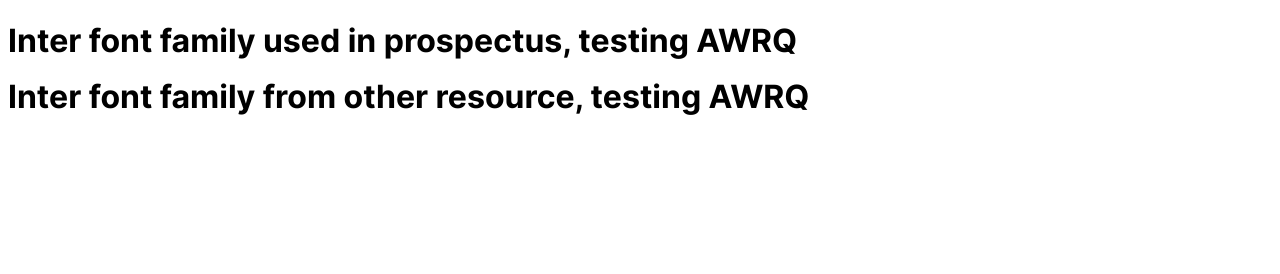
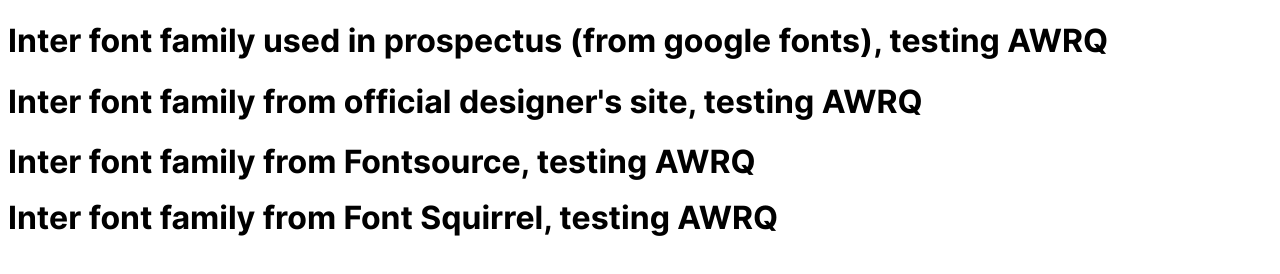
Before and after one commit to MRRaduan/inter-font-test, a plain HTML site: page index.html in a window 1280 px wide. Drawn offline with Linux system fonts and the light colour scheme.

Commit message:
Add fonts from others providers

```diff
--- a/font.css
+++ b/font.css
@@ -10,10 +10,32 @@
 
 /* Inter - bold */
 @font-face {
-  font-family: 'Inter External';
+  font-family: 'Inter Squirrel';
   font-style:  normal;
   font-weight: 700;
   font-display: swap;
-  src: url("./inter-latin-700-normal-external.woff2") format("woff2");
+  src: url("./inter-latin-700-normal-squirrel.woff2") format("woff2");
   unicode-range: U+0-17F,U+2BB,U+2BC,U+2C6,U+2DA,U+2DC,U+2000-206F,U+2074,U+20AC,U+2122,U+2191,U+2193,U+2212,U+2215,U+FEFF,U+FFFD;
 }
+
+
+/* Inter - bold */
+@font-face {
+  font-family: 'Inter Fontsource';
+  font-style:  normal;
+  font-weight: 700;
+  font-display: swap;
+  src: url("./inter-latin-700-normal-fontsource.woff2") format("woff2");
+  unicode-range: U+0-17F,U+2BB,U+2BC,U+2C6,U+2DA,U+2DC,U+2000-206F,U+2074,U+20AC,U+2122,U+2191,U+2193,U+2212,U+2215,U+FEFF,U+FFFD;
+}
+
+
+/* Inter - bold */
+@font-face {
+  font-family: 'Inter Official';
+  font-style:  normal;
+  font-weight: 700;
+  font-display: swap;
+  src: url("./inter-latin-700-normal-official.woff2") format("woff2");
+  unicode-range: U+0-17F,U+2BB,U+2BC,U+2C6,U+2DA,U+2DC,U+2000-206F,U+2074,U+20AC,U+2122,U+2191,U+2193,U+2212,U+2215,U+FEFF,U+FFFD;
+}
--- a/index.html
+++ b/index.html
@@ -8,7 +8,9 @@
   <title>Inter Font Test</title>
 </head>
 <body>
-  <h1 style="font-family: Inter Prospectus;">Inter font family used in prospectus, testing AWRQ</h1>
-  <h1 style="font-family: Inter External;">Inter font family from other resource, testing AWRQ</h1>
+  <h1 style="font-family: Inter Prospectus;">Inter font family used in prospectus (from google fonts), testing AWRQ</h1>
+  <h1 style="font-family: Inter Official;">Inter font family from official designer's site, testing AWRQ</h1>
+  <h1 style="font-family: Inter Fontsource;">Inter font family from Fontsource, testing AWRQ</h1>
+  <h1 style="font-family: Inter Squirrel;">Inter font family from Font Squirrel, testing AWRQ</h1>
 </body>
 </html>
```
Also changed, not shown: inter-latin-700-normal-fontsource.woff2 (added), inter-latin-700-normal-official.woff2 (added), inter-latin-700-normal-squirrel.woff2 (renamed from inter-latin-700-normal-external.woff2), 1 other file.
